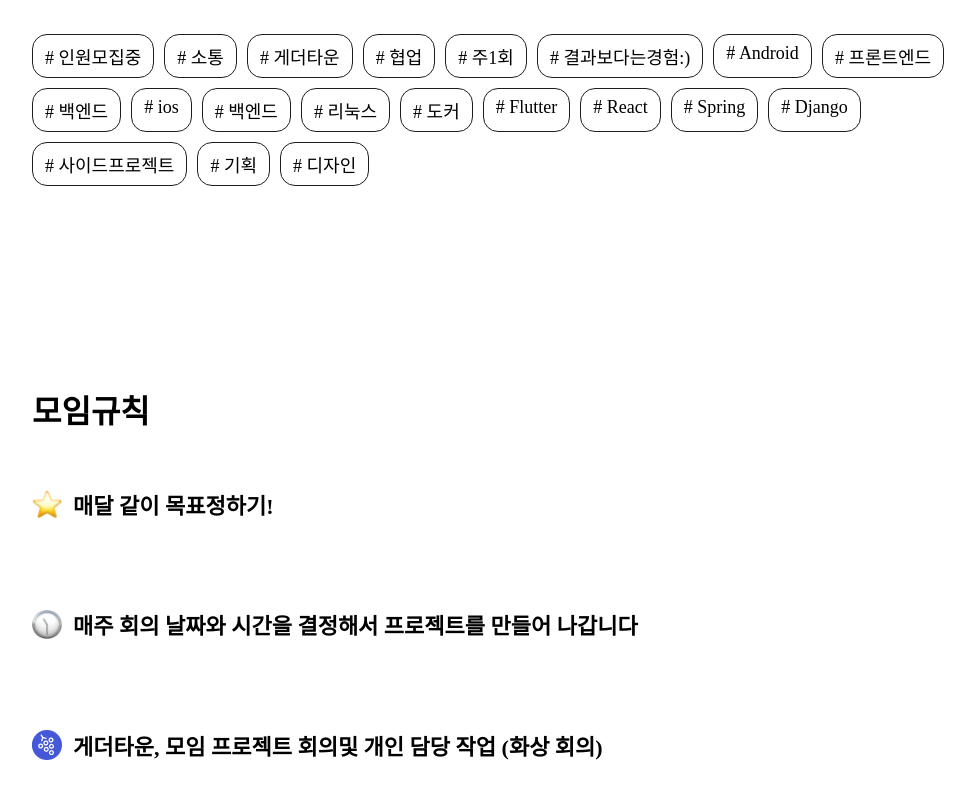
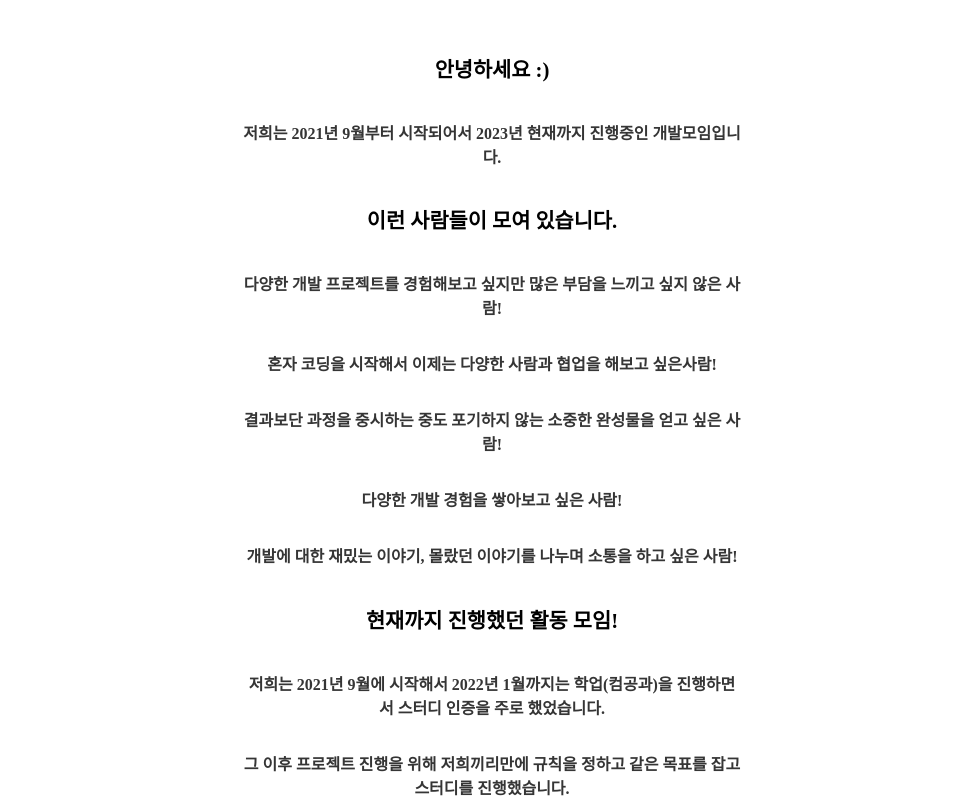
Before and after one commit to KangminNa/MonthlyCoding_Web, a React (Create React App) app in the folder MC_front-master/: page / in a window 1280 px wide. Shown: the part 780-1580 px from the top of the page, without its empty margins (148-1123 px from the left). Built offline with nearby package versions, Linux system fonts and the light colour scheme.

Commit message:
Feat : Monthly Coding 소개글 작성

```diff
--- a/MC_front-master/src/component/main.js
+++ b/MC_front-master/src/component/main.js
@@ -4,6 +4,7 @@
 import Find from './find/find';
 import Keyword from './keyword/keyword';
 import ApplyComponent from './apply/apply';
+import WeAre from './weare/weare';
 
 
 function Main() {
@@ -11,6 +12,7 @@
     <div className={style.container}>
       <div className={style.main}>
         <Title />
+        <WeAre />
         <Keyword />
         <Classrule />
         <Find />
--- a/MC_front-master/src/component/title/title.module.css
+++ b/MC_front-master/src/component/title/title.module.css
@@ -11,7 +11,7 @@
 #main_title p {
     color: #353535;
     margin: 0;
-    font-size: 4rem;
+    font-size: 6rem;
     font-weight: 700;
 }
 
--- /dev/null
+++ b/MC_front-master/src/component/weare/weare.js
@@ -0,0 +1,28 @@
+import React from 'react';
+import styles from './weare.module.css';
+
+function WeAre() {
+    return (
+        <div className={styles.weAre}>
+            <h3>안녕하세요 :)</h3>
+            <p>저희는 2021년 9월부터 시작되어서 2023년 현재까지 진행중인 개발모임입니다. </p>
+
+            <h3>이런 사람들이 모여 있습니다.</h3>
+            <p>다양한 개발 프로젝트를 경험해보고 싶지만 많은 부담을 느끼고 싶지 않은 사람!</p>
+            <p>혼자 코딩을 시작해서 이제는 다양한 사람과 협업을 해보고 싶은사람!</p>
+            <p>결과보단 과정을 중시하는 중도 포기하지 않는 소중한 완성물을 얻고 싶은 사람!</p>
+            <p>다양한 개발 경험을 쌓아보고 싶은 사람!</p>
+            <p>개발에 대한 재밌는 이야기, 몰랐던 이야기를 나누며 소통을 하고 싶은 사람!</p>
+
+            <h3>현재까지 진행했던 활동 모임!</h3>
+            <p>저희는 2021년 9월에 시작해서 2022년 1월까지는 학업(컴공과)을 진행하면서 스터디 인증을 주로 했었습니다. </p>
+            <p>그 이후 프로젝트 진행을 위해 저희끼리만에 규칙을 정하고 같은 목표를 잡고 스터디를 진행했습니다.</p>
+            <p>이후 ‘App개발’, ‘Web 배포 후 서비스’, ‘Team Blog’, ‘개인스터디 모임’ 등등 다양한 프로젝트를 진행했습니다. </p>
+            <p>항상 회의를 통해 무슨 프로젝트 할까? 의견을 나누고 다함께 기획, 개발에 참여합니다.</p>
+
+            <h3>개발이 취미가 되고 취미 생활을 공유하는 Monthly Coding입니다.</h3>
+        </div>
+    );
+}
+
+export default WeAre;
--- /dev/null
+++ b/MC_front-master/src/component/weare/weare.module.css
@@ -0,0 +1,52 @@
+/* weare.module.css */
+
+.weAre {
+    display: flex;
+    flex-direction: column;
+    align-items: center;
+    max-width: 500px;
+    margin: 0 auto;
+    margin-top: 250px;
+    margin-bottom: 340px;
+    text-align: center;
+}
+
+.weAre h3 {
+    text-align: center;
+    /* <h3> 태그 가운데 정렬로 변경 */
+    font-size: 1.3rem;
+    /* 원하는 크기로 조절 */
+}
+
+.weAre p {
+    color: #353535;
+    margin-bottom: 3;
+    font-size: 1rem;
+    /* <p> 태그의 글꼴 크기 조정 */
+    font-weight: 700;
+    text-align: center;
+    /* <p> 태그 가운데 정렬로 변경 */
+}
+
+.weAre p span:first-child {
+    color: #6DD918;
+}
+
+.weAre p span:last-child {
+    color: #01CACA;
+}
+
+/* Mobile */
+@media screen and (max-width: 48rem) {
+    .weAre p {
+        font-size: 0.9rem;
+        /* 모바일에서 <p> 태그의 글꼴 크기 조정 */
+    }
+}
+
+@media screen and (max-width: 26.563rem) {
+    .weAre p {
+        font-size: 0.9rem;
+        /* 모바일에서 <p> 태그의 글꼴 크기 조정 */
+    }
+}
```
